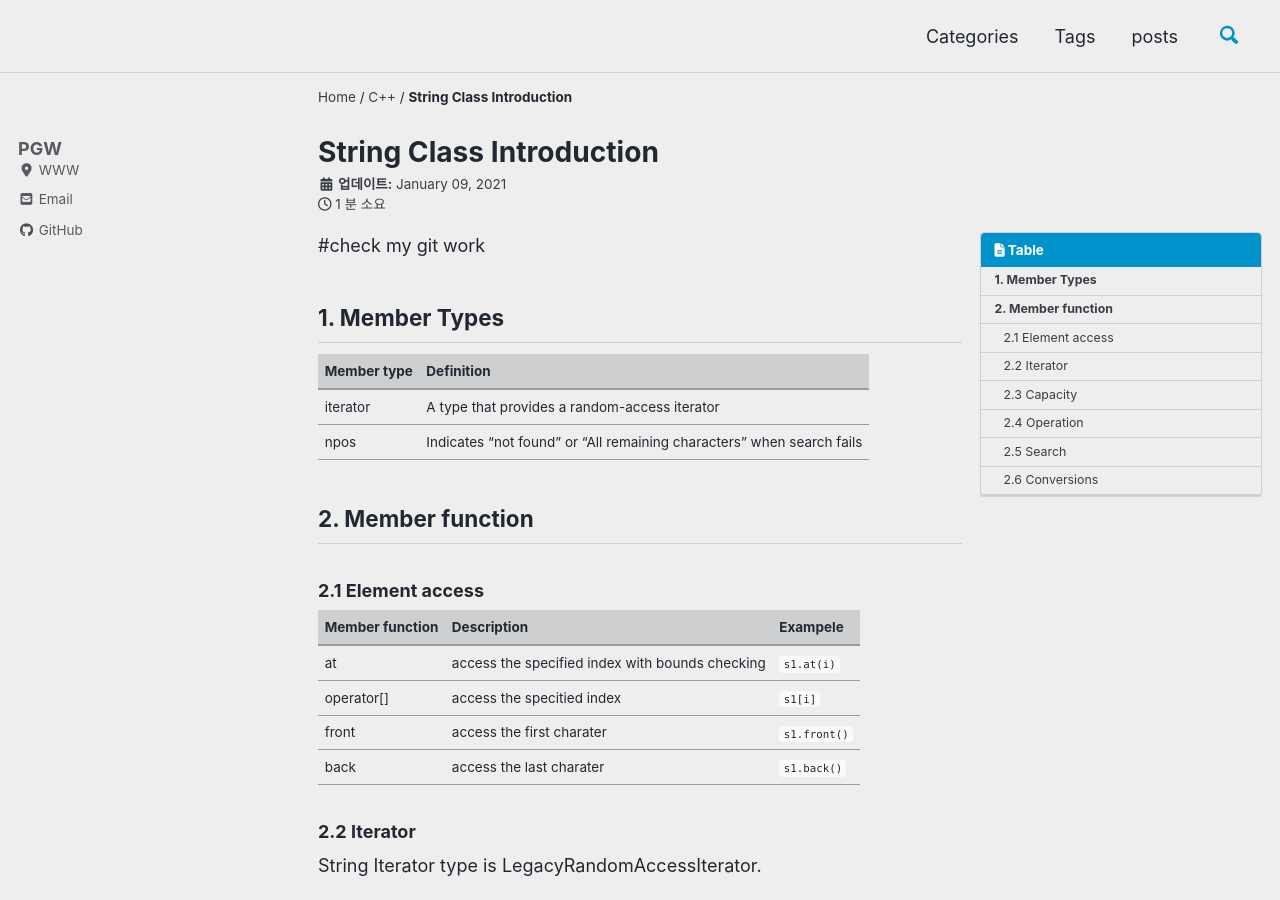
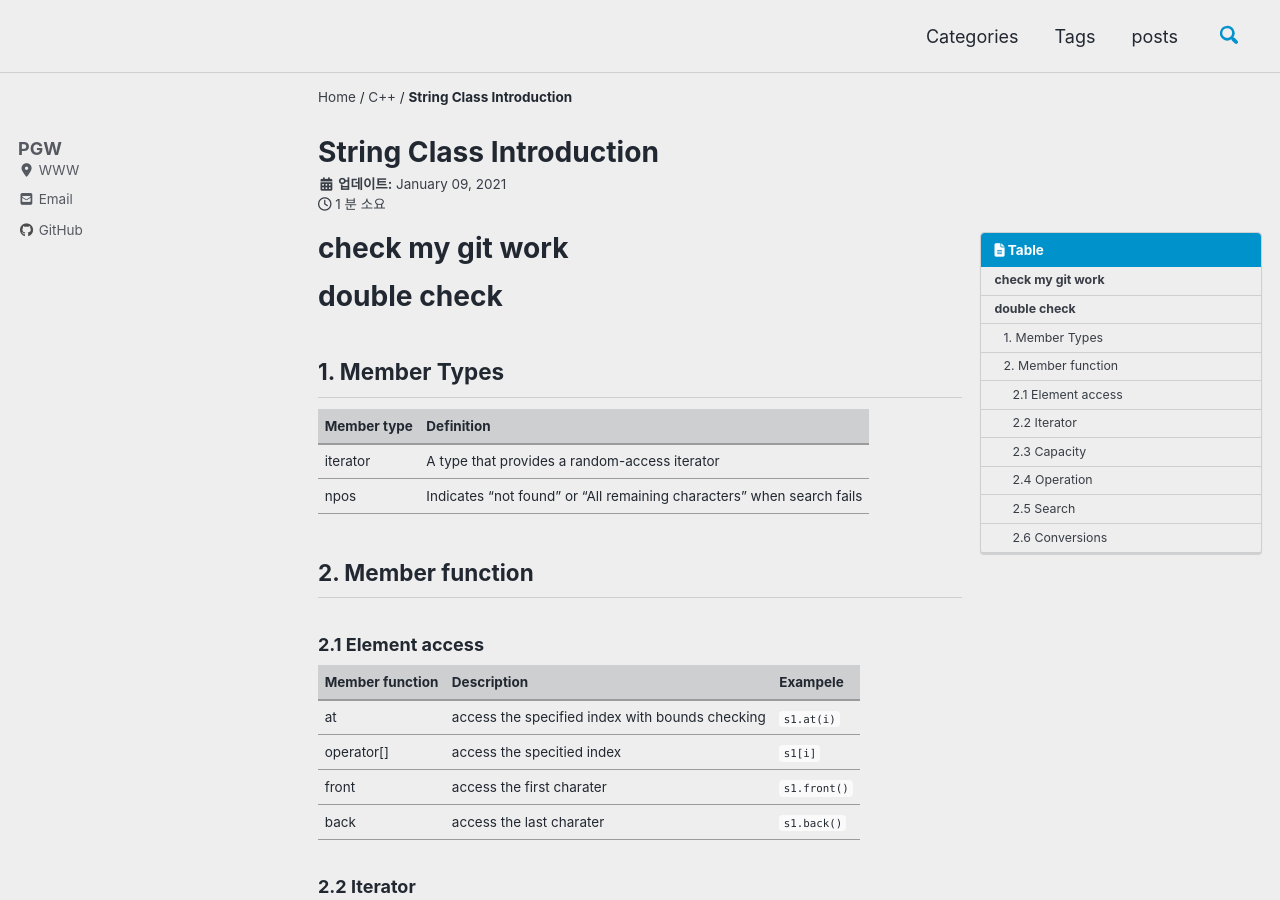
Before and after one commit to ParkGunWook/ParkGunWook.github.io, a Jekyll site: the page built from _posts/2021/C++/2021-01-09-All-about-string.md, in a window 1280 px wide and 900 px high. Built offline with Jekyll 4.4.1, drawn with Linux system fonts in a browser that asks for light colours; cached includes are drawn as plain includes; nearby versions of some CDN libraries; comment, search, counter and statistics services are not loaded.

Commit message:
gitworkcheck2

```diff
--- a/_posts/2021/C++/2021-01-09-All-about-string.md
+++ b/_posts/2021/C++/2021-01-09-All-about-string.md
@@ -22,7 +22,9 @@ meta_keywords: #
 last_modified_at: '2021-01-09 15:00:00 +0800'
 ---
 
-#check my git work
+# check my git work
+
+# double check
 
 ## 1. Member Types
 
```
